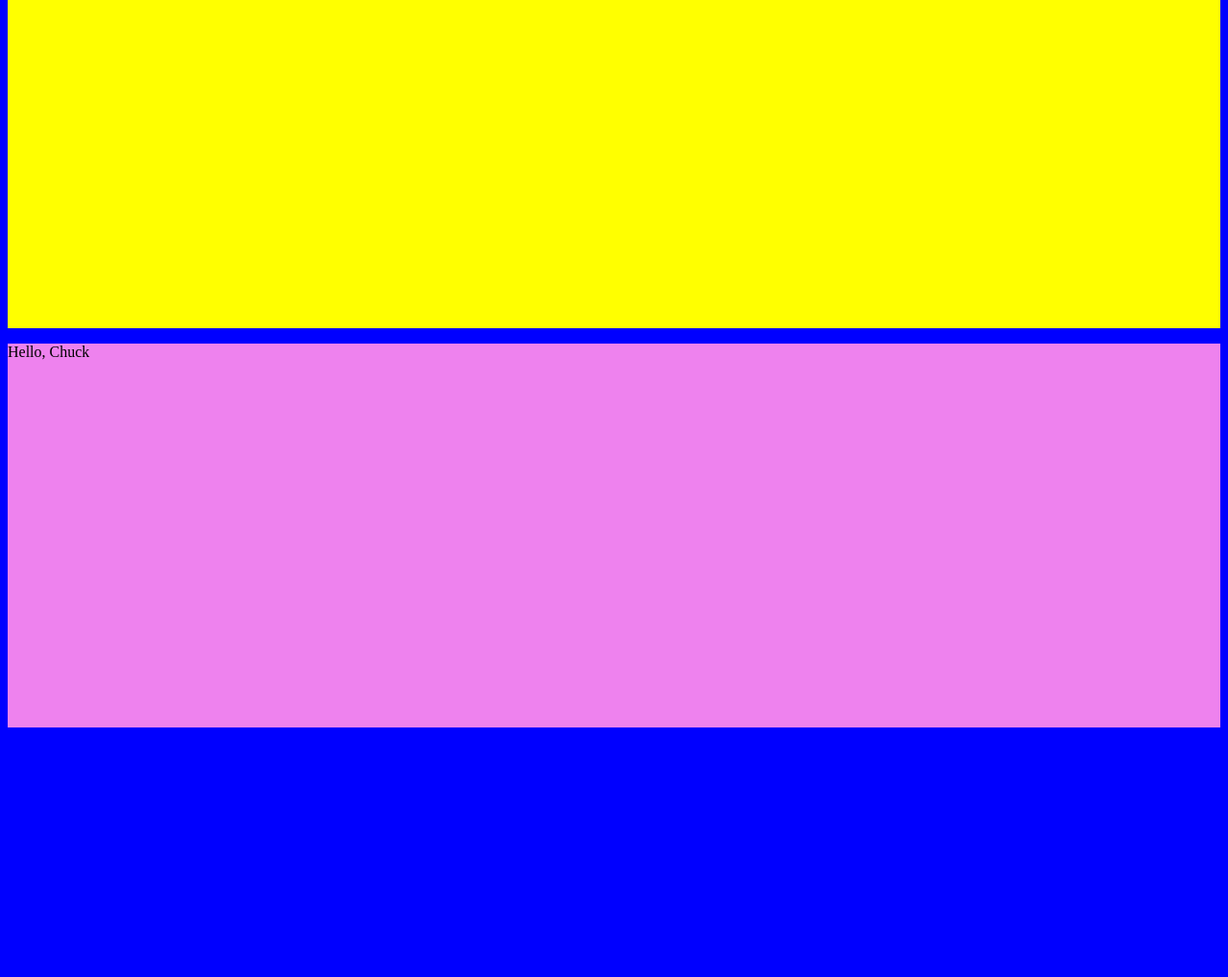
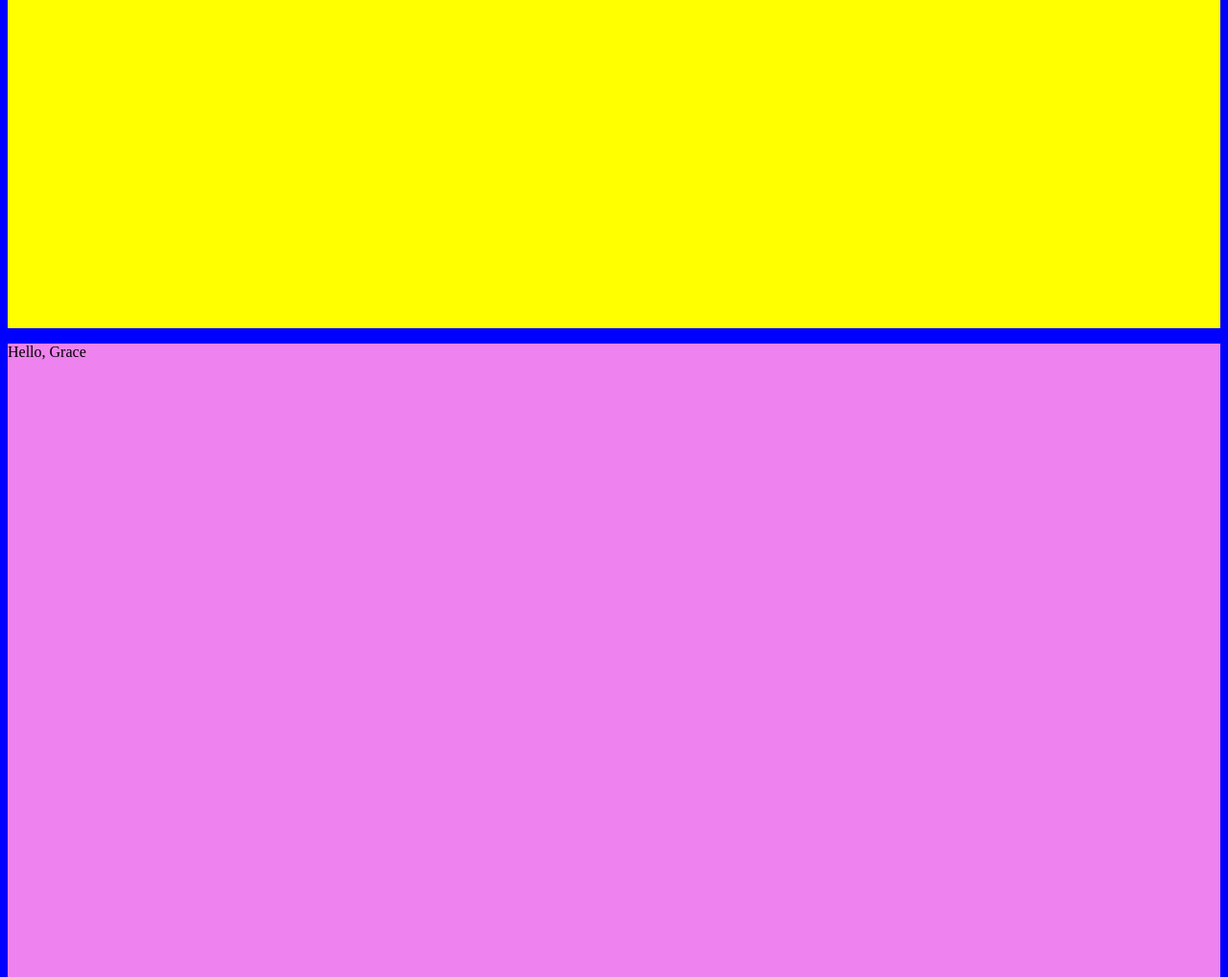
Before and after one commit to cmogayzel/landingpage_project, a plain HTML site: page index.html in a window 1280 px wide. Shown: the part 79-1097 px from the top of the page at 96% size. Before the commit the page ends 845 px from the top, so only its background shows below. Drawn offline with Linux system fonts and the light colour scheme.

Commit message:
Testing onScroll to understand how it works.

```diff
--- a/css/styles.css
+++ b/css/styles.css
@@ -9,7 +9,7 @@ body {
 }
 
 .second {
-    height: 400px;
+    height: 1200px;
     width: 100%;
     background-color: violet;
 }
--- a/index.html
+++ b/index.html
@@ -6,14 +6,17 @@
     <meta charset="utf-8">
     <meta utf="viewport" content="width=device-width, initial-scale=1,user-scalable=no">
     <link rel="stylesheet" href="css/styles.css">
+    <script src="js/app.js"></script>
 
     <body>
         <div id="hello">
             <h1>Welcome to my Page</h1>
         </div>
-        <div class="second">
-            <p>Hello, Chuck </p>
+        <div class="second" onscroll="myFunction()">
+            <p id="demo"></p>
         </div>
+
+
 
     </body>
 
--- a/js/app.js
+++ b/js/app.js
@@ -0,0 +1,4 @@
+window.addEventListener('scroll', () => {
+    document.getElementById("demo").innerHTML = "Hello, Grace";
+
+})
```
